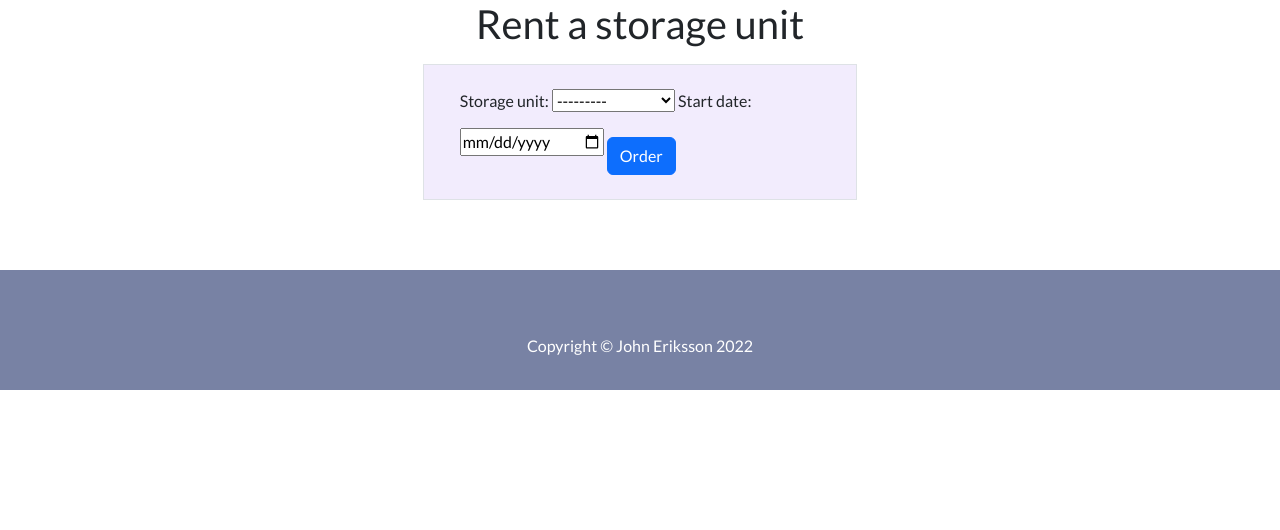
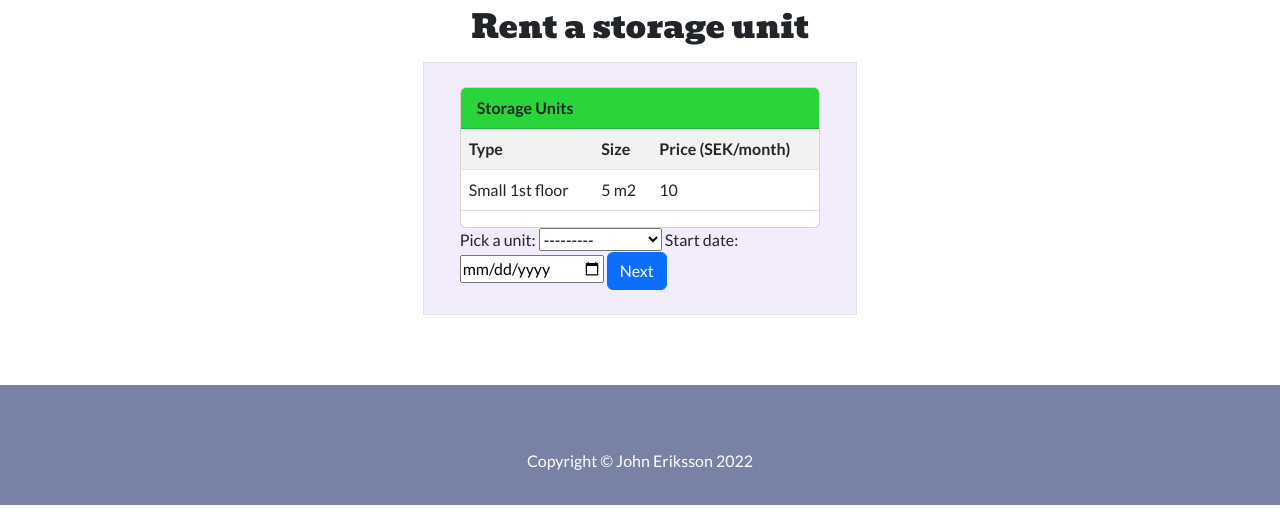
Before and after one commit to Johneriksson88/ekorren, a Django app: page /orderform/ in a window 1280 px wide. Shown: the part 176-706 px from the top of the page. Run offline with Django 4.2, Linux system fonts and the light colour scheme; a user stored in the database is signed in; tables that the repository leaves empty hold one stand-in row (values such as "Sample post"); some libraries are stand-ins or nearby versions; some web fonts are replaced.

Commit message:
Add order confirmation modal

```diff
--- a/main/forms.py
+++ b/main/forms.py
@@ -63,6 +63,9 @@ class OrderForm(ModelForm):
         widgets = {
             'storage_unit': forms.Select(),
             'start_date': DateInput()
+        }
+        labels = {
+            'storage_unit': 'Pick a unit'
         }
 
 
--- a/main/static/css/styles.css
+++ b/main/static/css/styles.css
@@ -274,9 +274,9 @@ footer {
     min-width: 250px;
 }
 
-.hide {
+/* .hide {
     display: none;
-}
+} */
 
 
 #form-title {
--- a/main/static/js/script.js
+++ b/main/static/js/script.js
@@ -20,39 +20,40 @@ $(document).ready(function () {
         $e.preventDefault();
         $("#user-info-edit").toggle();
         $("#user-info").toggle();
-        $('#update-form').on('click', function() {
+        $('#update-form').on('click', function () {
             $("#update-customer-form").valid();
         });
     });
 });
 
+// Modal confirmation of order
+
+$(document).ready(function () {
+    $('#order-modal-btn').on("click", function () {
+        $('#order-modal').modal("show");
+        var storageUnit = $("#id_storage_unit option:selected").text();
+        var startDate = $("#id_start_date").val();
+        $('#order-modal-body').html(
+            "<b>Storage unit: </b>" + storageUnit + "<br><b>Start date:</b> " + startDate
+            )
+    });
+
+    $('.close-modal').on("click", function () {
+        $('#order-modal').modal("hide");
+    })
+});
+
+
+
+$(document).ready(function () {
+
+    // On button click, get value
+    // of input control Show alert
+    // message box
+
+});
 
 // Hide help text from UserCreationForm
 
 /* $('.help-block').hide();
  */
-// Validation for multiform
-
-/* $(document).ready(function() {
-    $("#basic-form").validate({
-        errorClass: "error fail-alert",
-        validClass: "valid success-alert",
-        rules: {
-            personnr: {
-                 required: '#id_orgnr:blank'
-            },
-            orgnr: {
-                 required: '#id_personnr:blank'
-            }
-       },
-
-       messages: {
-            personnr: {
-            required: "Enter a valid swedish person number"
-            },
-            orgnr: {
-                required: "Enter a valid swedish organisation number"
-            }
-        }
-})
-    }); */
--- a/main/templates/base.html
+++ b/main/templates/base.html
@@ -95,7 +95,6 @@
     integrity="sha384-IDwe1+LCz02ROU9k972gdyvl+AESN10+x7tBKgc9I5HFtuNz0wWnPclzo6p9vxnk" crossorigin="anonymous">
   </script>
   <script src="https://cdn.jsdelivr.net/gh/Wruczek/Bootstrap-Cookie-Alert@gh-pages/cookiealert.js"></script>
-
 </body>
 
 </html>
--- a/main/templates/order_form.html
+++ b/main/templates/order_form.html
@@ -1,18 +1,68 @@
 {% extends "base.html" %}
 {% block content %}
 {% load bootstrap %}
-<h1 class="text-center mb-2">Rent a storage unit</h1>
+{% load static %}
+<h2 class="text-center mb-2 mt-2">Rent a storage unit</h2>
 <div class="row">
     <div class="col-md-4 mx-auto mt-2 bg-grey border form-card">
         <div class="form-container m-4 d-flex justify-content-center">
 
             <form method="POST" action="#">
                 {% csrf_token %}
+                <div class="card">
+                    <div class="card-header">
+                        Storage Units
+                    </div>
+
+                    <table class="table table-striped">
+                        <tr>
+                            <th>Type</th>
+                            <th>Size</th>
+                            <th>Price (SEK/month)</th>
+                        </tr>
+                        {% for unit in units %}
+                        <tr>
+                            {% for field in unit %}
+                            <td>{{ field }}</td>
+                            {% endfor %}
+                        </tr>
+                        {% endfor %}
+                    </table>
+                </div>
+
                 {{ form | bootstrap }}
-                <input type="submit" class="btn btn-primary mt-4" value="Order">
+                <!-- <input type="submit" class="btn btn-primary mt-4" value="Order"> -->
+                <button type="button" id="order-modal-btn" class="btn btn-primary" data-toggle="modal"
+                    data-target="#orderConfirmationModal">
+                    Next
+                </button>
+                <div class="modal fade" id="order-modal" tabindex="-1" role="dialog"
+                    aria-labelledby="exampleModalCenterTitle" aria-hidden="true">
+                    <div class="modal-dialog modal-dialog-centered" role="document">
+                        <div class="modal-content">
+                            <div class="modal-header">
+                                <h5 class="modal-title" id="exampleModalLongTitle">Confirm your order</h5>
+                                <button type="button" class="close-modal" data-dismiss="modal" aria-label="Close">
+                                    <span aria-hidden="true">&times;</span>
+                                </button>
+                            </div>
+                            <div class="modal-body" id="order-modal-body">
+                                <h6>Your order:</h6>
+                            </div>
+                            <div class="modal-footer">
+                                <button type="button" class="btn btn-secondary close-modal"
+                                    data-dismiss="modal">Close</button>
+                                <input type="submit" class="btn btn-primary" value="Confirm">
+                            </div>
+                        </div>
+                    </div>
+                </div>
             </form>
         </div>
 
     </div>
 </div>
+
+<!-- Modal -->
+
 {% endblock %}
--- a/main/views.py
+++ b/main/views.py
@@ -137,6 +137,7 @@ def customer_form(request):
 
 @login_required(login_url='login')
 def order_form(request):
+    units = StorageUnit.objects.all().values_list('name', 'size', 'price')
     customer = Customer.objects.get(user=request.user)
     form = OrderForm()
     if request.method == 'POST':
@@ -147,7 +148,7 @@ def order_form(request):
             messages.success(request, "Order successfully submitted!")
             return redirect("user_panel")
 
-    context = {'form': form}
+    context = {'form': form, 'units': units}
     return render(request, 'order_form.html', context)
 
 
```
